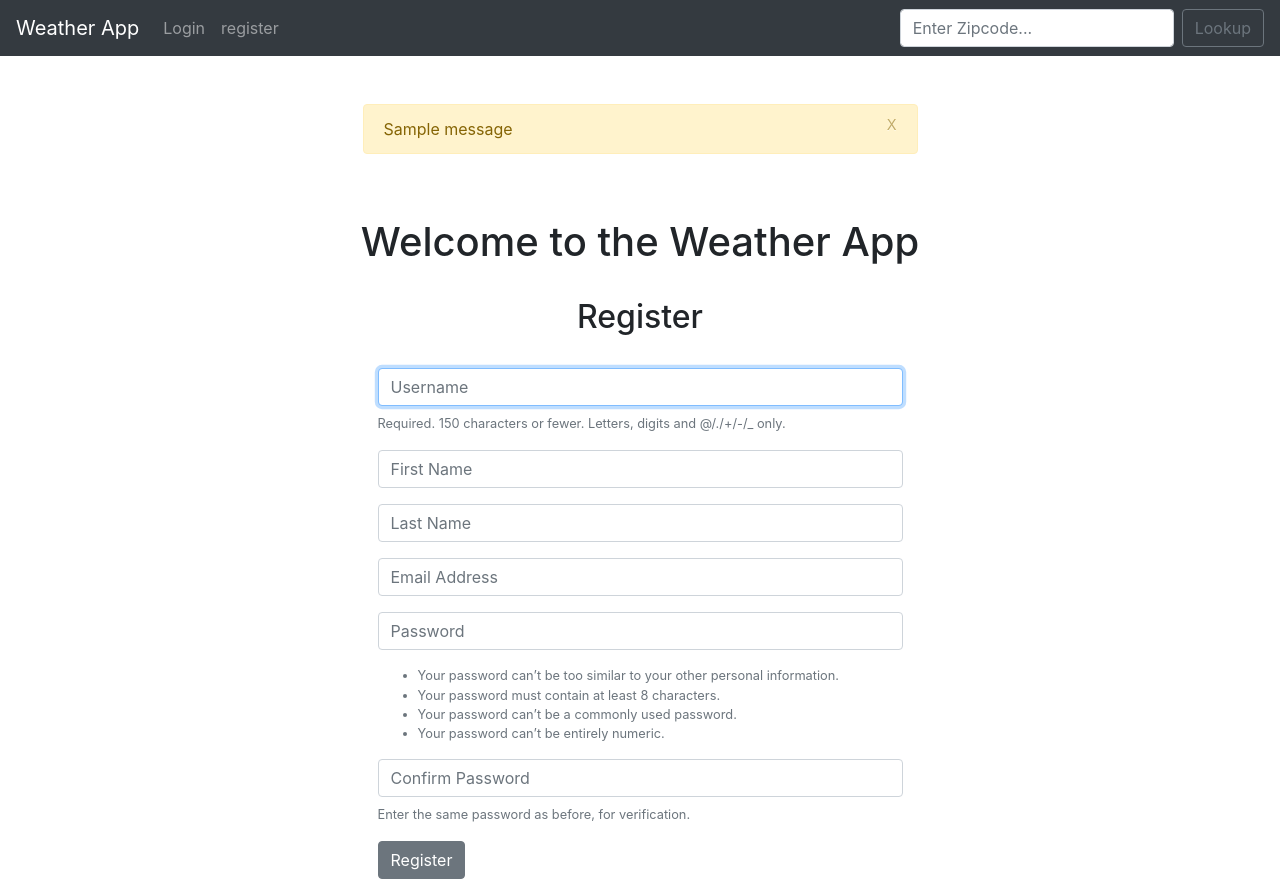
After one commit to Makdial/weatherApp, a Django app: page /register/ in a window 1280 px wide. The commit adds this page. Run offline with Django 3.2, Linux system fonts and the light colour scheme; one stand-in notice (Sample message) is shown; some libraries are stand-ins or nearby versions.

Commit message:
final changes

```diff
--- /dev/null
+++ b/lookup/forms.py
@@ -0,0 +1,50 @@
+from django.contrib.auth.forms import UserCreationForm, UserChangeForm
+from django.contrib.auth.models import User
+from django import forms
+
+class EditProfileForm(UserChangeForm):
+	password = forms.CharField(label="", widget=forms.TextInput(attrs={'type':'hidden'}))
+	first_name = forms.CharField(label="",max_length=100, widget=forms.TextInput(attrs={'class':'form-control','placeholder':'First Name'}))
+	last_name = forms.CharField(label="", max_length=100, widget=forms.TextInput(attrs={'class':'form-control','placeholder':'Last Name'}))
+	email = forms.EmailField(label="",widget=forms.TextInput(attrs={'class':'form-control','placeholder':'Email Address'}))
+	class Meta:
+		model = User
+		fields = ('username', 'first_name', 'last_name', 'email', 'password',)
+	def __init__(self,*args, **kwargs):
+		super(EditProfileForm, self).__init__(*args, **kwargs)
+
+		self.fields['username'].widget.attrs['class'] = 'form-control'
+		self.fields['username'].widget.attrs['placeholder'] = 'Username'
+		self.fields['username'].label = ''
+		self.fields['username'].help_text = '<span class="form-text text-muted"><small>Required. 150 characters or fewer. Letters, digits and @/./+/-/_ only.</small></span>'
+
+
+
+
+
+
+class SignUpForm(UserCreationForm):
+	first_name = forms.CharField(label="",max_length=100, widget=forms.TextInput(attrs={'class':'form-control','placeholder':'First Name'}))
+	last_name = forms.CharField(label="", max_length=100, widget=forms.TextInput(attrs={'class':'form-control','placeholder':'Last Name'}))
+	email = forms.EmailField(label="",widget=forms.TextInput(attrs={'class':'form-control','placeholder':'Email Address'}))
+	class Meta:
+		model = User
+		fields = ('username', 'first_name', 'last_name', 'email', 'password1', 'password2',)
+
+	def __init__(self,*args, **kwargs):
+		super(SignUpForm, self).__init__(*args, **kwargs)
+
+		self.fields['username'].widget.attrs['class'] = 'form-control'
+		self.fields['username'].widget.attrs['placeholder'] = 'Username'
+		self.fields['username'].label = ''
+		self.fields['username'].help_text = '<span class="form-text text-muted"><small>Required. 150 characters or fewer. Letters, digits and @/./+/-/_ only.</small></span>'
+
+		self.fields['password1'].widget.attrs['class'] = 'form-control'
+		self.fields['password1'].widget.attrs['placeholder'] = 'Password'
+		self.fields['password1'].label = ''
+		self.fields['password1'].help_text = '<ul class="form-text text-muted small" ><li>Your password can’t be too similar to your other personal information.</li><li>Your password must contain at least 8 characters.</li><li>Your password can’t be a commonly used password.</li><li>Your password can’t be entirely numeric.</li></ul>'
+
+		self.fields['password2'].widget.attrs['class'] = 'form-control'
+		self.fields['password2'].widget.attrs['placeholder'] = 'Confirm Password'
+		self.fields['password2'].label = ''
+		self.fields['password2'].help_text = '<span class="form-text text-muted"><small>Enter the same password as before, for verification.</small></span>'
--- a/lookup/templates/base.html
+++ b/lookup/templates/base.html
@@ -9,31 +9,76 @@
     <link rel="stylesheet" href="https://stackpath.bootstrapcdn.com/bootstrap/4.4.1/css/bootstrap.min.css" integrity="sha384-Vkoo8x4CGsO3+Hhxv8T/Q5PaXtkKtu6ug5TOeNV6gBiFeWPGFN9MuhOf23Q9Ifjh" crossorigin="anonymous">
 
     <title>Weather App</title>
+    <style type="text/css">
+      .good{background-color: #0C0;}
+      .moderate{background-color: #FFFF00;}
+      .unhealthy{background-color: #FF9900;}
+      .unhealthyforsensitivegroups{background-color: #FF0000;}
+      .veryunhealthy{background-color: #990066;}
+      .hazardous{background-color: #660000;}
+    </style>
+
+
   </head>
   <body>
 
     <nav class="navbar navbar-expand-lg navbar-dark bg-dark">
+      {% if user.is_authenticated %}
   <a class="navbar-brand" href="{% url 'home'%}">Weather App</a>
+      {% endif %}
   <button class="navbar-toggler" type="button" data-toggle="collapse" data-target="#navbarSupportedContent" aria-controls="navbarSupportedContent" aria-expanded="false" aria-label="Toggle navigation">
     <span class="navbar-toggler-icon"></span>
   </button>
 
   <div class="collapse navbar-collapse" id="navbarSupportedContent">
     <ul class="navbar-nav mr-auto">
+      {% if user.is_authenticated %}
         <li class="nav-item active">
           <a class="nav-link" href="{% url 'about' %}">About <span class="sr-only">(current)</span></a>
         </li>
+        <li class="nav-item active">
+          <a class="nav-link" href="{% url 'home' %}">Home <span class="sr-only">(current)</span></a>
+        </li>
+        <li class="nav-item">
+          <a class="nav-link" href="{% url 'logout' %}">Logout</a>
+        </li>
+        <li class="nav-item">
+          <a class="nav-link" href="{% url 'edit_profile'%}">Edit Profile</a>
+        </li>
+        <li class="nav-item">
+          <a class="nav-link" href="{% url 'change_password'%}">Change Password</a>
+        </li>
+      {% else %}
+      <a class="navbar-brand" href="{% url 'welcome' %}">Weather App</a>
         <li class="nav-item">
           <a class="nav-link" href="{% url 'login'%}">Login</a>
         </li>
+        <li class="nav-item">
+          <a class="nav-link" href="{% url 'register'%}">register</a>
+        </li>
+      {% endif %}
     </ul>
-    <form class="form-inline my-2 my-lg-0">
-      <input class="form-control mr-sm-2" type="search" placeholder="Search" aria-label="Search">
-      <button class="btn btn-outline-secondary my-2 my-sm-0" type="submit">Search</button>
+    <form class="form-inline my-2 my-lg-0" action="{% url 'home'%}" method="POST">
+      {% csrf_token %}
+      <input class="form-control mr-sm-2" type="search" placeholder="Enter Zipcode..." aria-label="Search" name="zipcode">
+      <button class="btn btn-outline-secondary my-2 my-sm-0" type="submit">Lookup</button>
     </form>
   </div>
 </nav>
+
+<br/><br/>
     <div class = "container">
+      {% if messages %}
+        {% for message in messages %}
+          <div class="alert alert-warning alert-dismissible col-md-6 offset-md-3" role="alert">
+            <button type="button" class="close" data-dismiss="alert">
+              <small><sup>X</sup></small>
+            </button>
+            {{ message }}
+          </div>
+        {% endfor %}
+      {% endif %}
+
       {% block content %}
         <h1>Hello, world!</h1>
       {% endblock %}
--- /dev/null
+++ b/lookup/templates/register.html
@@ -0,0 +1,34 @@
+{% extends 'base.html' %}
+{% block content %}
+<br/><br/>
+<h1 class="text-center"> Welcome to the Weather App </h1>
+<br/>
+<h2 class="text-center"> Register </h2>
+ <br/>
+ <div class="col-md-6 offset-md-3">
+	 <form method="POST" action="{% url 'register' %}">
+	 	{% csrf_token %}
+	 	{% if form.errors %}
+
+	 	<div class="alert alert-warning alert-dismissible col-md-6 offset-md-3" role="alert">
+           <button type="button" class="close" data-dismiss="alert">
+              <small><sup>X</sup></small>
+            </button>
+           <p>Your form has errors...</p>
+           {% for field in form %}
+           		{% if field.errors %}
+           			{{ field.errors }}
+           		{% endif %}
+           {% endfor %}
+         </div>
+
+
+	 	{% endif %}
+
+	 	{{ form.as_p }}
+
+		<input type="submit" value="Register" class="btn btn-secondary">
+	</form>
+</div>
+
+{% endblock %}
--- a/lookup/urls.py
+++ b/lookup/urls.py
@@ -3,6 +3,11 @@ from . import views
 
 urlpatterns = [
     path('', views.home, name="home"),
-    path('about.html', views.about, name="about"),
-    path('login.html', views.login, name="login"),
+    path('about/', views.about, name="about"),
+    path('login/', views.login_user, name="login"),
+    path('logout/', views.logout_user, name="logout"),
+    path('welcome.html', views.welcome, name="welcome"),
+    path('register/', views.register_user, name="register"),
+    path('edit_profile/', views.edit_profile, name="edit_profile"),
+    path('change_password/',views.change_password, name="change_password"),
 ]
--- a/lookup/views.py
+++ b/lookup/views.py
@@ -1,10 +1,158 @@
 from django.shortcuts import render, redirect
+from django.contrib.auth import authenticate, login, logout, update_session_auth_hash
+from django.contrib.auth.forms import UserCreationForm, UserChangeForm, PasswordChangeForm
+from django.contrib import messages
+from .forms import SignUpForm, EditProfileForm
+
 
 def home(request):
-	return render(request, 'home.html', {})
+	import json
+	import requests
+
+	if request.method == "POST":
+		zipcode = request.POST['zipcode']
+		api_request = requests.get("http://www.airnowapi.org/aq/observation/zipCode/current/?format=application/json&zipCode="+ zipcode + "&distance=5&API_KEY=0371F1AB-2B81-4348-B299-4F618F929FCA")
+
+		try:
+			api = json.loads(api_request.content)
+		except Exception as e:
+			api = "Error..."
+
+		if api[0]['Category']['Name'] == "Good":
+			category_description = "(0-50): Air quality is considered satisfactory, and air pollution poses little or no risk."
+			category_color ="good"
+
+		elif api[0]['Category']['Name'] == "Moderate":
+		  	category_description = "(51-100): Air quality is acceptable; however, for some pollutants there may be a moderate health concern for a very small number of people who are unusually sensitive to air pollution."
+		  	category_color ="moderate"
+
+		elif api[0]['Category']['Name'] == "Unhealthy for Sensitive Groups":
+		  	category_description = "(101-150): Although general public is not likely to be affected at this AQI range, people with lung disease, older adults and children are at a greater risk from exposure to ozone, whereas persons with heart and lung disease, older adults and children are at greater risk from the presence of particles in the air."
+		  	category_color ="unhealthyforsensitivegroups"
+
+		elif api[0]['Category']['Name'] == "Unhealthy":
+		  	category_description = "(151-200):Everyone may begin to experience health effects; members of sensitive groups may experience more serious health effects."
+		  	category_color ="unhealthy"
+
+		elif api[0]['Category']['Name'] == "Very unhealthy":
+		  	category_description = "(201-300):Health alert, everyone may experience more serious health effects."
+		  	category_color = "veryunhealthy"
+
+
+		elif api[0]['Category']['Name'] == "Hazardous":
+		  	category_description = "(301-500):Health warnings of emergency conditions. The entire population is more likely to be affected."
+		  	category_color ="hazardous"
+
+		return render(request, 'home.html', {
+			'api': api,
+			'category_description': category_description,
+			'category_color': category_color})
+	else:
+		api_request = requests.get("http://www.airnowapi.org/aq/observation/zipCode/current/?format=application/json&zipCode=11210&distance=5&API_KEY=0371F1AB-2B81-4348-B299-4F618F929FCA")
+
+		try:
+			api = json.loads(api_request.content)
+		except Exception as e:
+			api = "Error..."
+
+		if api[0]['Category']['Name'] == "Good":
+			category_description = "(0-50): Air quality is considered satisfactory, and air pollution poses little or no risk."
+			category_color ="good"
+		elif api[0]['Category']['Name'] == "Moderate":
+		  	category_description = "(51-100): Air quality is acceptable; however, for some pollutants there may be a moderate health concern for a very small number of people who are unusually sensitive to air pollution."
+		  	category_color="moderate"
+
+		elif api[0]['Category']['Name'] == "Unhealthy for Sensitive Groups":
+		  	category_description = "(101-150): Although general public is not likely to be affected at this AQI range, people with lung disease, older adults and children are at a greater risk from exposure to ozone, whereas persons with heart and lung disease, older adults and children are at greater risk from the presence of particles in the air."
+		  	category_color="unhealthyforsensitivegroups"
+
+		elif api[0]['Category']['Name'] == "Unhealthy":
+		  	category_description = "(151-200):Everyone may begin to experience health effects; members of sensitive groups may experience more serious health effects."
+		  	category_color ="unhealthy"
+
+		elif api[0]['Category']['Name'] == "Very unhealthy":
+		  	category_description = "(201-300):Health alert, everyone may experience more serious health effects."
+		  	category_color = "veryunhealthy"
+
+
+		elif api[0]['Category']['Name'] == "Hazardous":
+		  	category_description = "(301-500):Health warnings of emergency conditions. The entire population is more likely to be affected."
+		  	category_color ="hazardous"
+
+		return render(request, 'home.html', {
+			'api': api,
+			'category_description': category_description,
+			'category_color': category_color})
 
 def about(request):
 	return render(request, 'about.html', {})
 
-def login(request):
-	return render(request, 'login.html', {})
+def login_user(request):
+	if request.method == 'POST':
+		username = request.POST['username']
+		password = request.POST['password']
+		user = authenticate(request, username=username, password=password)
+		if user is not None:
+			login(request, user)
+			messages.success(request, ('You Have Been Logged in!'))
+			return redirect('welcome')
+		else:
+			messages.success(request, ('Error Logged in - Please Try Again!'))
+			return redirect('login')
+	else:
+		return render(request, 'login.html', {})
+
+def logout_user(request):
+	logout(request)
+	messages.success(request, ('You Have Been Logged out Successfully!'))
+	return redirect('welcome')
+
+def welcome(request):
+	return render(request, 'welcome.html', {})
+
+def register_user(request):
+	if request.method == 'POST':
+		form = SignUpForm(request.POST)
+		if form.is_valid():
+			form.save()
+			username = form.cleaned_data['username']
+			password = form.cleaned_data['password1']
+			user = authenticate(username=username, password=password)
+			login(request, user)
+			messages.success(request, ('You Have Been Successfully Registered!'))
+			return redirect('welcome')
+
+	else:
+		form = SignUpForm()
+
+	context = {'form': form}
+	return render(request, 'register.html', context)
+
+def edit_profile(request):
+	if request.method == 'POST':
+		form = EditProfileForm(request.POST, instance=request.user)
+		if form.is_valid():
+			form.save()
+			messages.success(request, ('You Have Edited Your Profile!'))
+			return redirect('welcome')
+
+	else:
+		form = EditProfileForm(instance=request.user)
+
+	context = {'form': form}
+	return render(request, 'edit_profile.html', context)
+
+def change_password(request):
+	if request.method == 'POST':
+		form = PasswordChangeForm(data=request.POST, user=request.user)
+		if form.is_valid():
+			form.save()
+			update_session_auth_hash(request, form.user)
+			messages.success(request, ('You Have Changed Your Password!'))
+			return redirect('welcome')
+
+	else:
+		form = PasswordChangeForm(user=request.user)
+
+	context = {'form': form}
+	return render(request, 'change_password.html', context)
```
Also changed, not shown: lookup/templates/change_password.html (added, +31 -0 lines), lookup/templates/edit_profile.html (added, +29 -0 lines), lookup/templates/home.html (+25 -1 lines), lookup/templates/login.html (+18 -1 lines), lookup/templates/welcome.html (added, +12 -0 lines), db.sqlite3. Lines whose indentation alone changed are shown as unchanged.
